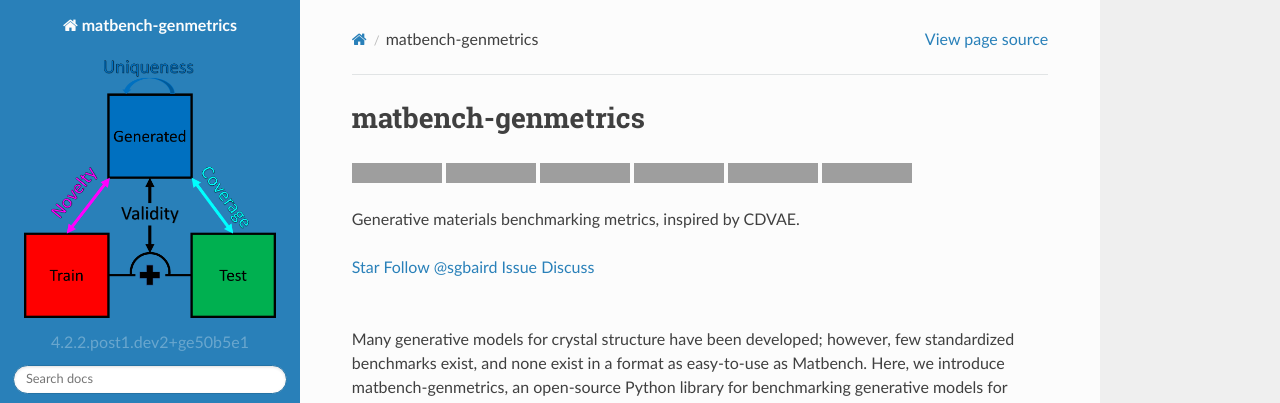
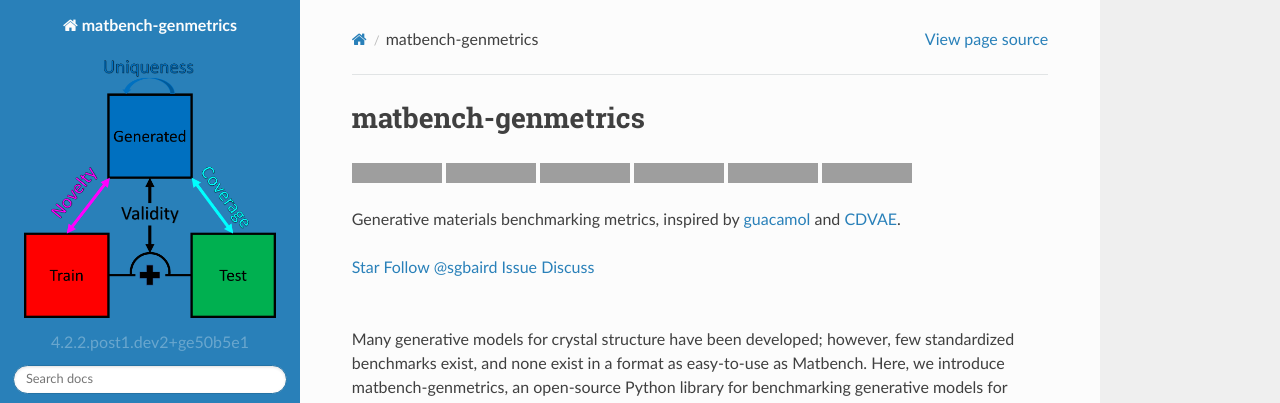
Before and after one commit to sparks-baird/matbench-genmetrics, a Sphinx documentation site: the page built from docs/index.md, in a window 1280 px wide and 900 px high, cut to the strip 0-403 px from the top of the window. Built offline with Sphinx 7.4.7 and the Read the Docs theme 2.0.0, drawn with Linux system fonts in a browser that asks for light colours; grey boxes are pictures that could not be loaded.

Commit message:
links to guacamol and CDVAE

```diff
--- a/docs/index.md
+++ b/docs/index.md
@@ -7,7 +7,7 @@
 [![Conda-Forge](https://img.shields.io/conda/vn/conda-forge/matbench-genmetrics.svg)](https://anaconda.org/conda-forge/matbench-genmetrics)
 ![PyPI - Downloads](https://img.shields.io/pypi/dm/matbench-genmetrics)
 
-Generative materials benchmarking metrics, inspired by CDVAE.
+Generative materials benchmarking metrics, inspired by [guacamol](https://www.benevolent.com/guacamol) and [CDVAE](https://github.com/txie-93/cdvae).
 
 <a class="github-button" href="https://github.com/sparks-baird/matbench-genmetrics"
 data-icon="octicon-star" data-size="large" data-show-count="true" aria-label="Star
```
